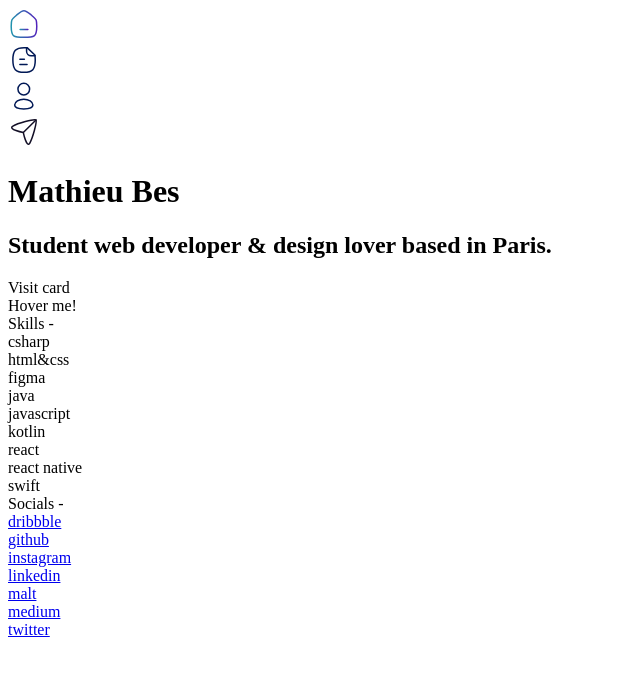
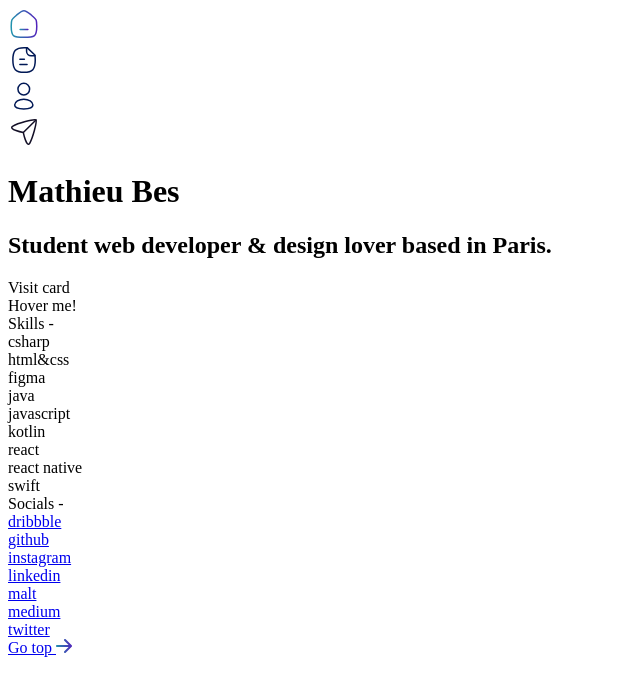
Before and after one commit to mathieubes/PortfolioNuxt, a Nuxt app: page / in a window 1280 px wide. Shown: the top 696 px of the page, without its empty margins (0-640 px from the left). Built offline with nearby package versions, Linux system fonts and the light colour scheme.

Commit message:
GoTopButton

```diff
--- a/assets/scss/style.scss
+++ b/assets/scss/style.scss
@@ -42,6 +42,10 @@ body {
   left: 0;
   top: 0;
   font-size: 100%;
+}
+
+a {
+    text-decoration: none;
 }
 
 
@@ -219,7 +223,6 @@ p {
         .keyword {
             a {
                 color: $gray;
-                text-decoration: none;
 
                 &:hover {
                     background: $gradient;
@@ -242,6 +245,20 @@ p {
     }
 }
 
+// --- gotop
+
+.go-top {
+    position: fixed;
+    bottom: 60px;
+    left: 40px;
+    transform: rotateZ(-90deg);
+    font-size: 18px;
+
+    background: $gradient;
+    background-clip: text;
+    -webkit-background-clip: text;
+    -webkit-text-fill-color: transparent;
+}
 
 // pages
 
--- a/components/GoTop.vue
+++ b/components/GoTop.vue
@@ -0,0 +1,17 @@
+<template>
+    <a class="go-top" href="#">
+        Go top <img :src="goTopIcon" />
+    </a>
+</template>
+
+<script>
+import GoTopIcon from '@/assets/images/GoTop.svg';
+
+export default {
+    data() {
+        return {
+            goTopIcon: GoTopIcon
+        }
+    }
+}
+</script>
```
Also changed, not shown: assets/images/GoTop.svg (added).
